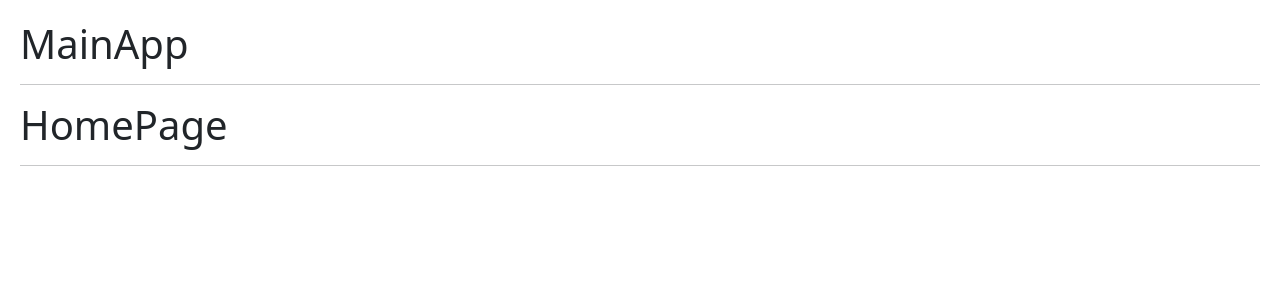
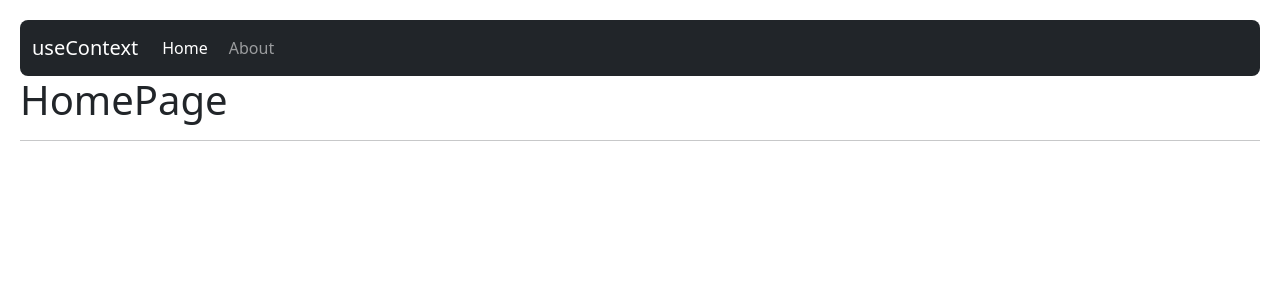
Before and after one commit to CarmeloRicarte/react-hooks-examples, a React (Vite) app: page / in a window 1280 px wide. Shown: the top 300 px of the page. Built offline with nearby package versions, Linux system fonts and the light colour scheme.

Commit message:
feat: create Navbar with NavLinks for routes

```diff
--- a/src/index.css
+++ b/src/index.css
@@ -5,3 +5,7 @@ body {
 button {
   margin-right: 10px;
 }
+
+a {
+  margin-right: 5px;
+}
--- a/src/useContext/MainApp.jsx
+++ b/src/useContext/MainApp.jsx
@@ -1,19 +1,19 @@
 import { Navigate, Route, Routes } from "react-router-dom";
-import { AboutPage } from "./AboutPage";
-import { HomePage } from "./HomePage";
-import { LoginPage } from "./LoginPage";
-LoginPage;
+import { AboutPage } from "./";
+import { HomePage } from "./";
+import { LoginPage } from "./";
+import { Navbar } from "./";
 export const MainApp = () => {
   return (
     <>
-      <h1>MainApp</h1>
-      <hr />
+      <Navbar />
+
       <Routes>
         <Route path="/" element={<HomePage />} />
-        <Route path="about" element={<AboutPage />} />
-        <Route path="login" element={<LoginPage />} />
+        <Route path="/about" element={<AboutPage />} />
+        <Route path="/login" element={<LoginPage />} />
         {/* <Route path="/*" element={<LoginPage />} /> */}
-        <Route path="/*" element={<Navigate to="about" />} />
+        <Route path="/*" element={<Navigate to="/about" />} />
       </Routes>
     </>
   );
--- /dev/null
+++ b/src/useContext/Navbar.jsx
@@ -0,0 +1,34 @@
+import { Link, NavLink } from "react-router-dom";
+
+export const Navbar = () => {
+  return (
+    <nav className="navbar navbar-dark navbar-expand-lg bg-dark rounded-3">
+      <div className="container-fluid">
+        <Link className="navbar-brand" to="/">
+          useContext
+        </Link>
+
+        <div className="collapse navbar-collapse" id="navbarNav">
+          <ul className="navbar-nav">
+            <NavLink
+              className={({ isActive }) =>
+                `nav-link ${isActive ? "active" : ""}`
+              }
+              to="/"
+            >
+              Home
+            </NavLink>
+            <NavLink
+              className={({ isActive }) =>
+                `nav-link ${isActive ? "active" : ""}`
+              }
+              to="/about"
+            >
+              About
+            </NavLink>
+          </ul>
+        </div>
+      </div>
+    </nav>
+  );
+};
--- /dev/null
+++ b/src/useContext/index.js
@@ -0,0 +1,5 @@
+export * from './AboutPage';
+export * from './HomePage';
+export * from './LoginPage';
+export * from './MainApp';
+export * from './Navbar';
```
